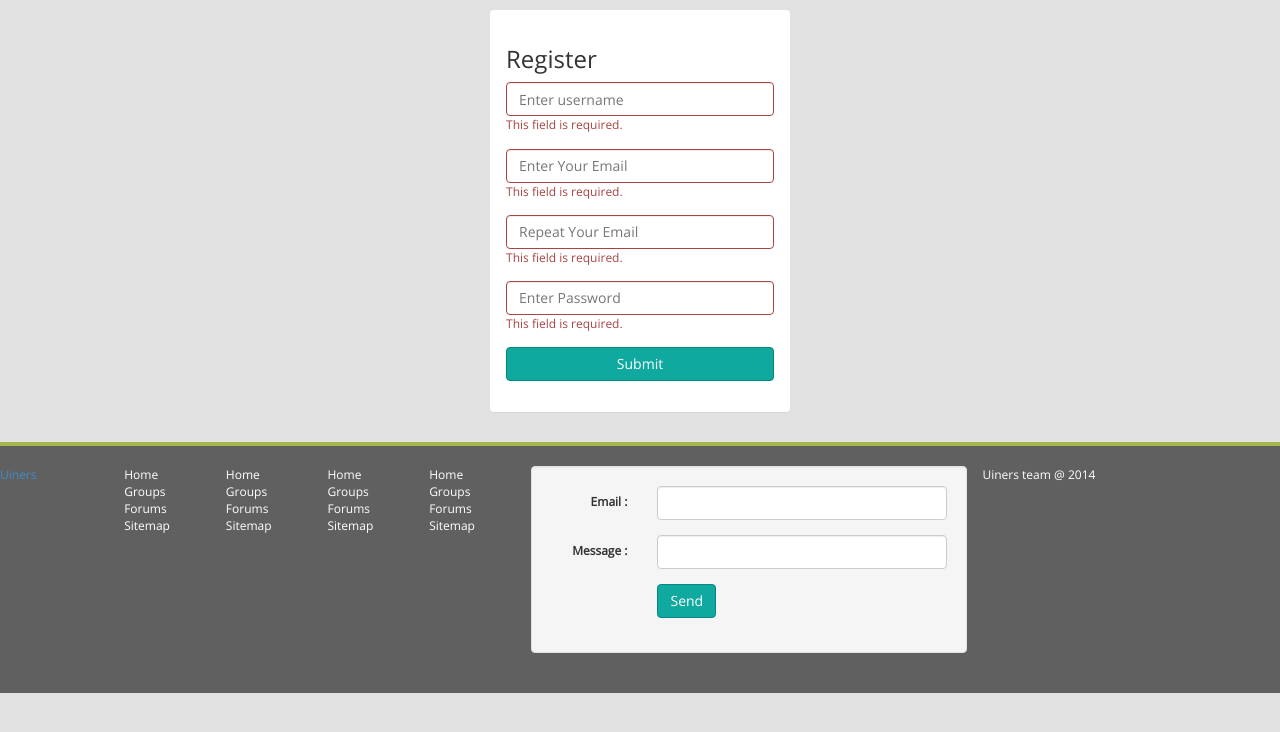
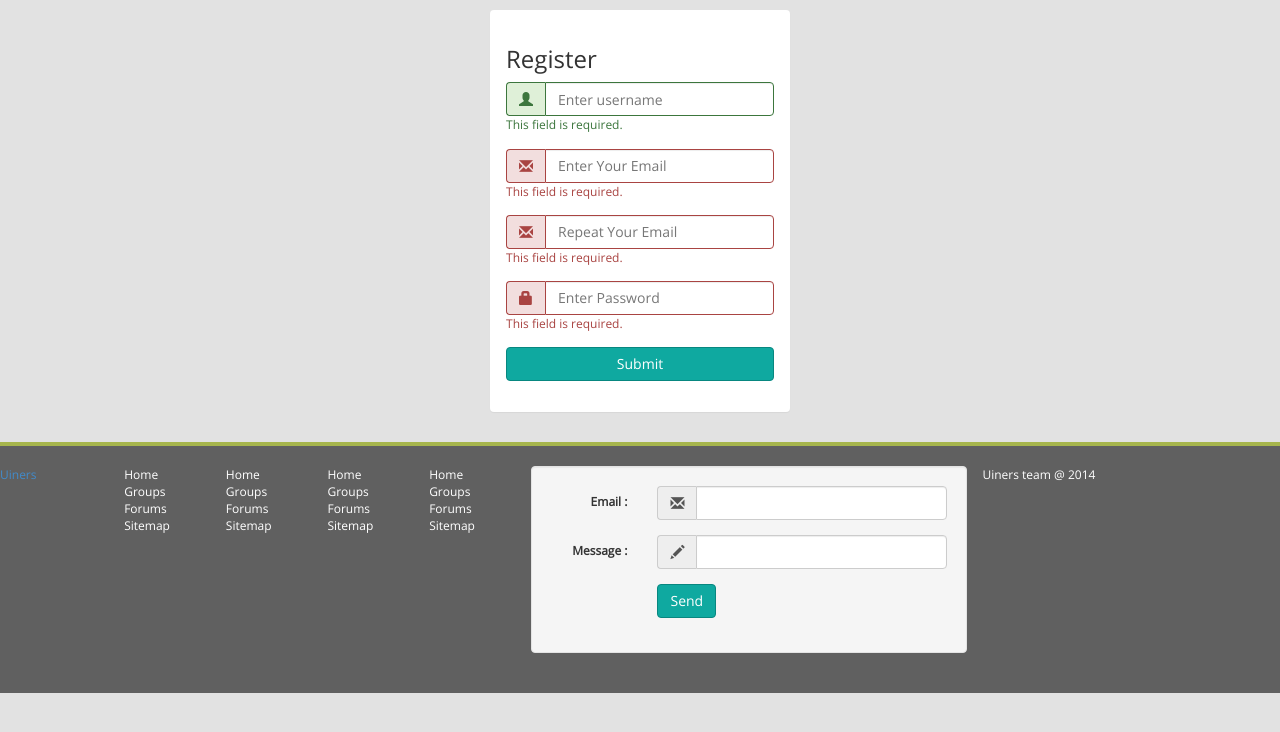
Before and after one commit to fandhi/alumni, a PHP site: page /register.php in a window 1280 px wide. Shown: the part 53-785 px from the top of the page. Run offline with PHP 8.4, Linux system fonts and the light colour scheme.

Commit message:
- mempercantik tampilan input form dgn icon

```diff
--- a/inc_footer.php
+++ b/inc_footer.php
@@ -32,13 +32,23 @@
                             <div class="form-group">
                                 <label class="col-sm-3 control-label">Email :</label>
                                 <div class="col-sm-9">
-                                    <input class="form-control" type="email">
+                                    <div class="input-group">
+                                        <span class="input-group-addon">
+                                            <span class="glyphicon glyphicon-envelope"></span>
+                                        </span>
+                                        <input class="form-control" type="email">
+                                    </div>
                                 </div>
                             </div>
                             <div class="form-group">
                                 <label class="col-sm-3 control-label">Message :</label>
                                 <div class="col-sm-9">
-                                    <input class="form-control" type="text">
+                                    <div class="input-group">
+                                        <span class="input-group-addon">
+                                            <span class="glyphicon glyphicon-pencil"></span>
+                                        </span>
+                                        <input class="form-control" type="text">
+                                    </div>
                                 </div>
                             </div>
                             <div class="form-group">
--- a/register.php
+++ b/register.php
@@ -7,20 +7,38 @@ include 'inc_header.php';
         <div class="panel form-center">
             <form class="form panel-body" method="post" action="" name="registerForm" role="form">
                 <h3 class="append_bottom_3">Register</h3>
-                <div class="form-group has-error">
-                    <input type="text" class="form-control" name="username" id="username" placeholder="Enter username" value="">
+                <div class="form-group has-success">
+                    <div class="input-group">
+                        <span class="input-group-addon">
+                            <span class="glyphicon glyphicon-user"></span>
+                        </span>
+                        <input type="text" class="form-control" name="username" id="username" placeholder="Enter username" value="">
+                    </div>
                     <span class="control-label">This field is required.</span>
                 </div>
                 <div class="form-group has-error">
-                    <input type="text" class="form-control" name="email" id="email" placeholder="Enter Your Email" value="">
+                    <div class="input-group">
+                        <span class="input-group-addon">
+                            <span class="glyphicon glyphicon-envelope"></span>
+                        </span>
+                        <input type="text" class="form-control" name="email" id="email" placeholder="Enter Your Email" value="">
+                    </div>
+                    <span class="control-label">This field is required.</span>
+                </div>
+                <div class="form-group  has-error">
+                    <div class="input-group">
+                        <span class="input-group-addon">
+                            <span class="glyphicon glyphicon-envelope"></span>
+                        </span>
+                        <input type="text" class="form-control" name="email" id="email" placeholder="Repeat Your Email" value="">
+                    </div>
                     <span class="control-label">This field is required.</span>
                 </div>
                 <div class="form-group has-error">
-                    <input type="text" class="form-control" name="email" id="email" placeholder="Repeat Your Email" value="">
-                    <span class="control-label">This field is required.</span>
-                </div>
-                <div class="form-group has-error">
-                    <div class="prefix-0">
+                    <div class="input-group">
+                        <span class="input-group-addon">
+                            <span class="glyphicon glyphicon-lock"></span>
+                        </span>
                         <input type="password" class="form-control" id="registerPassword" name="registerPassword" placeholder="Enter Password">
                     </div>
                     <span class="control-label clearfix">This field is required.</span>
```
Also changed, not shown: forgot-password.php (+6 -1 lines), log-in.php (+10 -0 lines).
